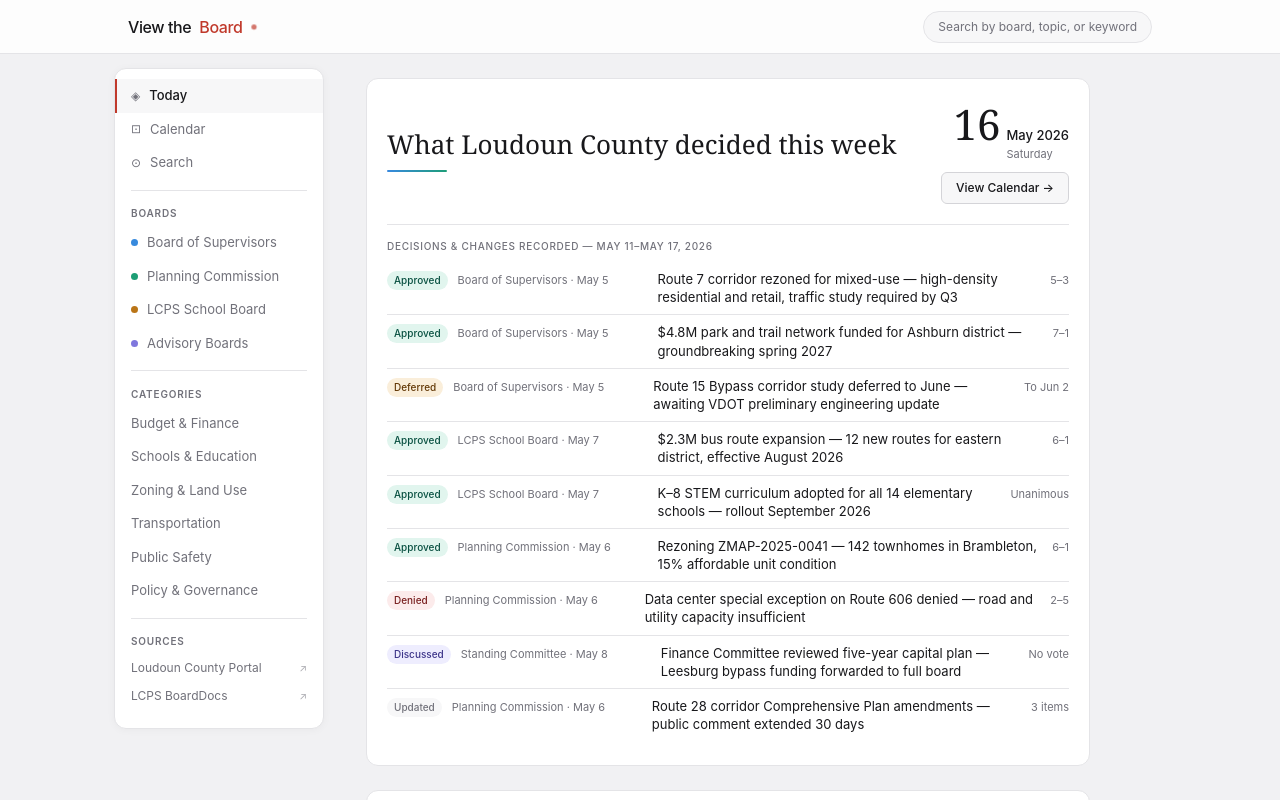
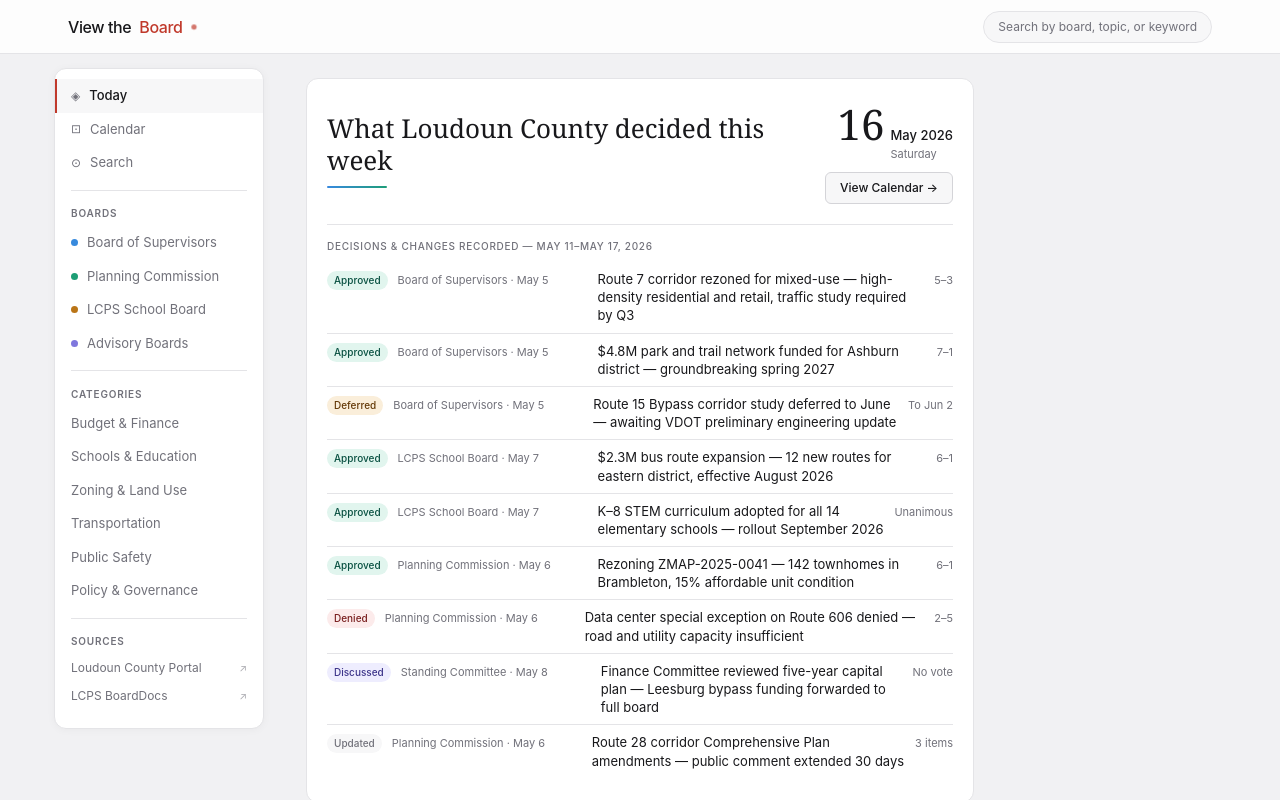
Before and after one commit to trynna-be-nerdy/vtb, a Next.js app in the folder frontend/: page / in a window 1280 px wide. Shown: the top 800 px of the page. Built offline with nearby package versions, Linux system fonts and the light colour scheme; no server answers; the database is empty.

Commit message:
feat(frontend/.next): add _error.js, _app.js +4 more, update build-ma...

```diff
--- a/frontend/app/globals.css
+++ b/frontend/app/globals.css
@@ -52,19 +52,24 @@ body {
 /* ── PAGE LAYOUT (sidebar + main) ── */
 .page-layout {
   display: flex;
-  max-width: 1080px;
+  max-width: 1200px;   /* widened to fit sidebar + content + phantom mirror */
   margin: 0 auto;
   align-items: flex-start;
   min-height: calc(100vh - 54px);
-  gap: 14px;          /* breathing room between sidebar card and content */
-  padding: 0 0 0 14px; /* left edge padding so sidebar card doesn't touch viewport */
+  gap: 14px;
+  padding: 0 14px;     /* equal left/right edge padding */
+}
+/* Phantom right column — same width as sidebar, keeps content dead-center */
+.page-layout::after {
+  content: '';
+  width: 210px;
+  flex-shrink: 0;
 }
 
 /* ── CENTERED CONTAINER ── */
 .site-container {
   flex: 1;
   min-width: 0;
-  max-width: 780px;
 }
 
 /* ── NAV ── */
@@ -92,7 +97,7 @@ body {
   top: -54px;
 }
 .nav-inner {
-  max-width: 1080px;
+  max-width: 1200px;
   margin: 0 auto;
   width: 100%;
   height: 100%;
```
